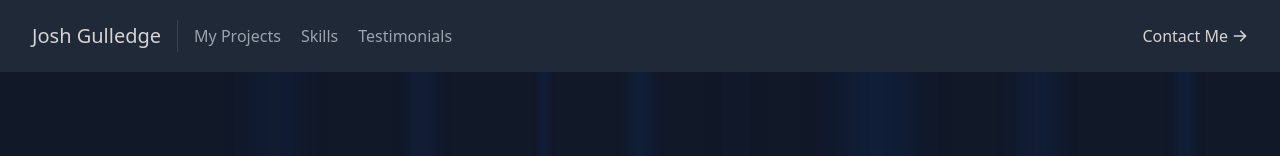
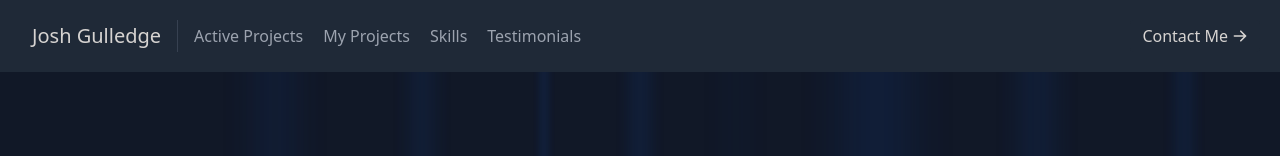
Before and after one commit to J-Gulledge19/Portfolio, a React (Create React App) app: page / in a window 1280 px wide. Shown: the top 156 px of the page. Built offline with nearby package versions, Linux system fonts and the light colour scheme.

Commit message:
Added in current work nav button

```diff
--- a/src/components/Navbar.js
+++ b/src/components/Navbar.js
@@ -10,6 +10,9 @@ export default function Navbar() {
           </a>
         </h1>
         <nav className="md:mr-auto md:ml-4 md:py-1 md:pl-4 md:border-l md:border-gray-700	flex flex-wrap items-center text-base justify-center">
+          <a href="#currentwork" className="mr-5 hover:text-white">
+            Active Projects
+          </a>
           <a href="#projects" className="mr-5 hover:text-white">
             My Projects
           </a>
```
